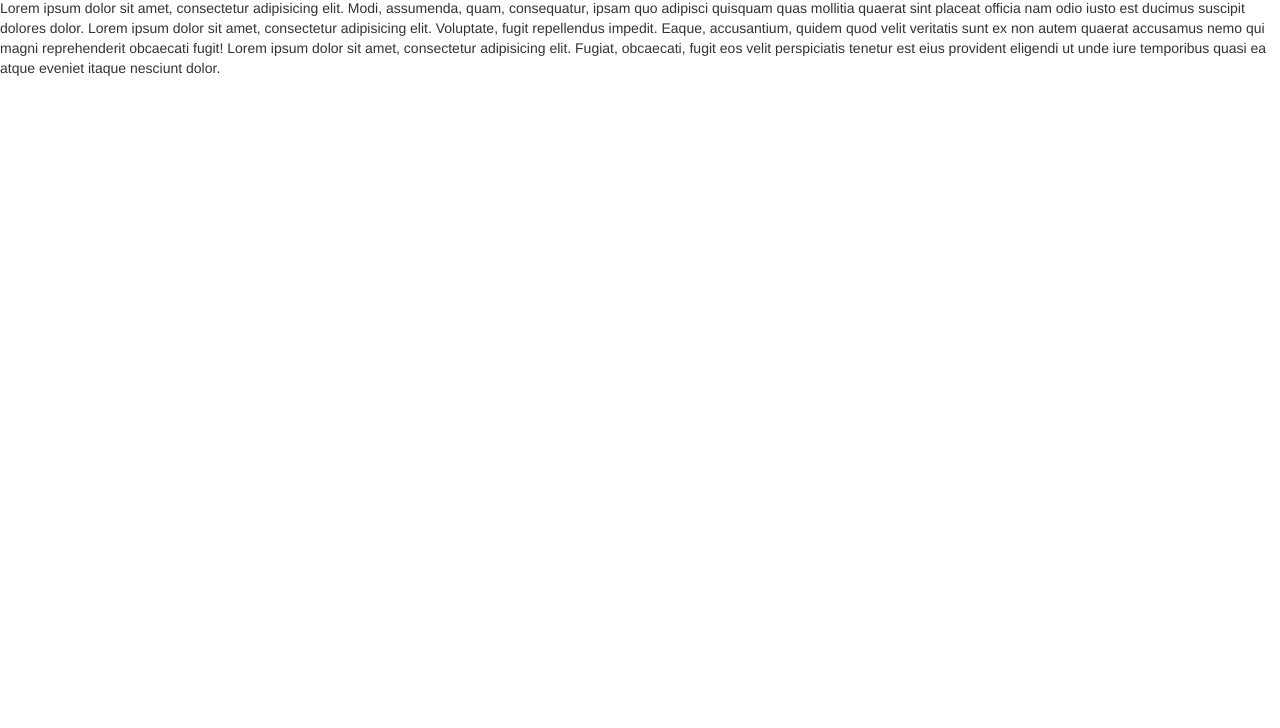
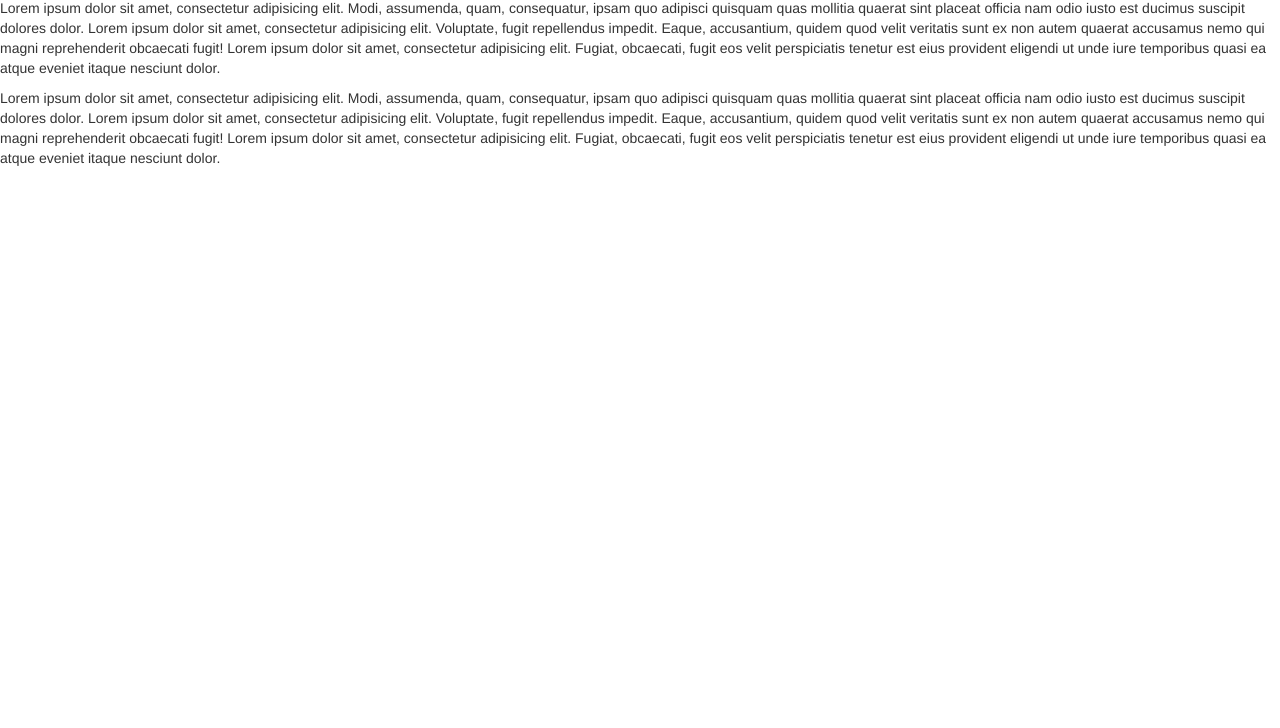
Before and after one commit to GamerShadowrun/bootstrap3, a plain HTML site: page index.html in a window 1280 px wide. Shown: the part 72-800 px from the top of the page. Drawn offline with nearby package versions, Linux system fonts and the light colour scheme.

Commit message:
Mi segundo Commit
agregando otro parrafo en el index

```diff
--- a/index.html
+++ b/index.html
@@ -27,6 +27,13 @@
       Lorem ipsum dolor sit amet, consectetur adipisicing elit. Fugiat, obcaecati, fugit eos velit perspiciatis tenetur est eius provident eligendi ut unde iure temporibus quasi ea atque eveniet itaque nesciunt dolor.
     </p>
 
+    <p>
+      Lorem ipsum dolor sit amet, consectetur adipisicing elit. Modi, assumenda, quam, consequatur, ipsam quo adipisci quisquam quas mollitia quaerat sint placeat officia nam odio iusto est ducimus suscipit dolores dolor.
+
+      Lorem ipsum dolor sit amet, consectetur adipisicing elit. Voluptate, fugit repellendus impedit. Eaque, accusantium, quidem quod velit veritatis sunt ex non autem quaerat accusamus nemo qui magni reprehenderit obcaecati fugit!
+
+      Lorem ipsum dolor sit amet, consectetur adipisicing elit. Fugiat, obcaecati, fugit eos velit perspiciatis tenetur est eius provident eligendi ut unde iure temporibus quasi ea atque eveniet itaque nesciunt dolor.
+    </p>
 
     <!-- jQuery (necessary for Bootstrap's JavaScript plugins) -->
     <script src="https://ajax.googleapis.com/ajax/libs/jquery/1.11.0/jquery.min.js"></script>
```
